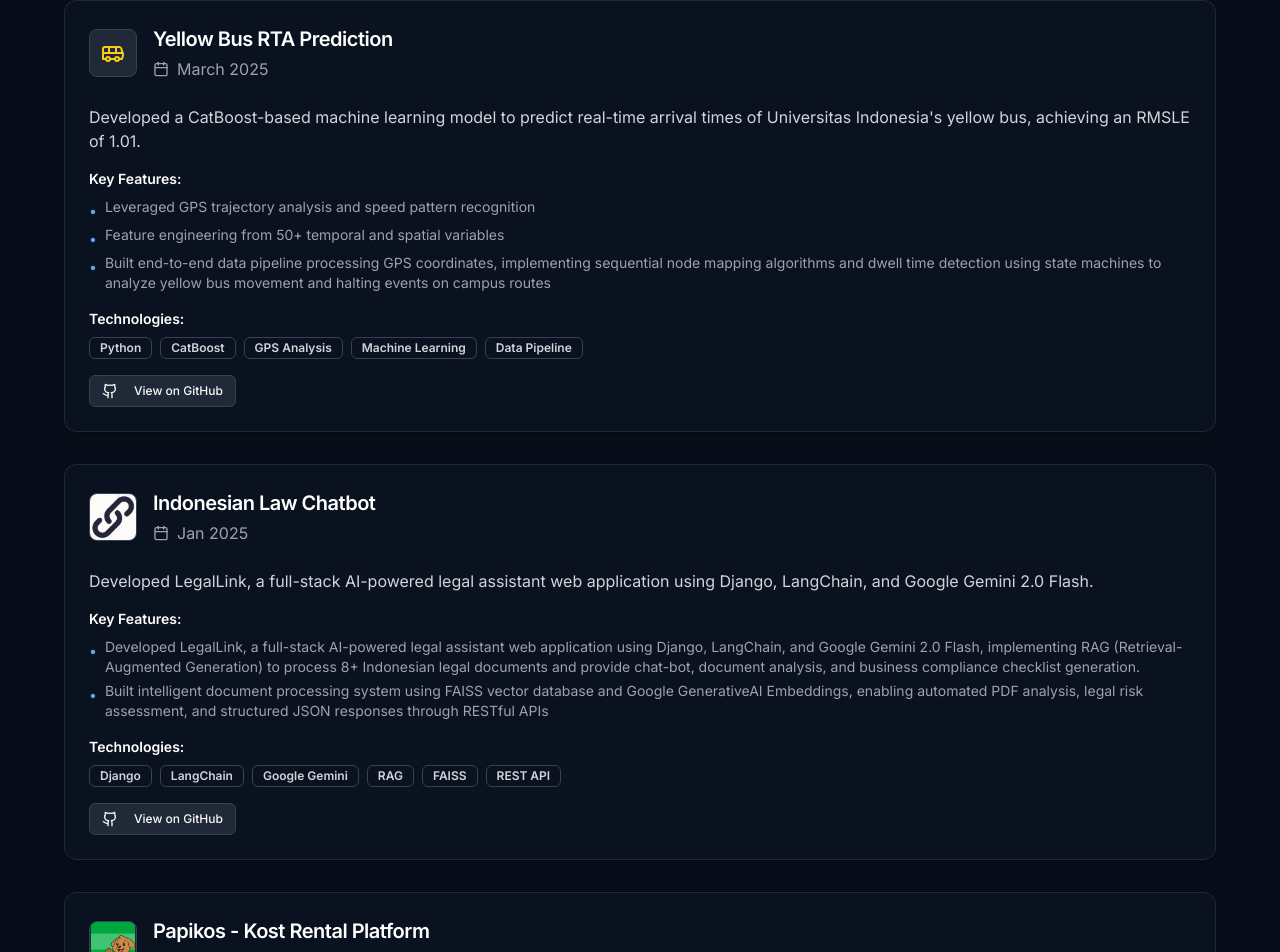
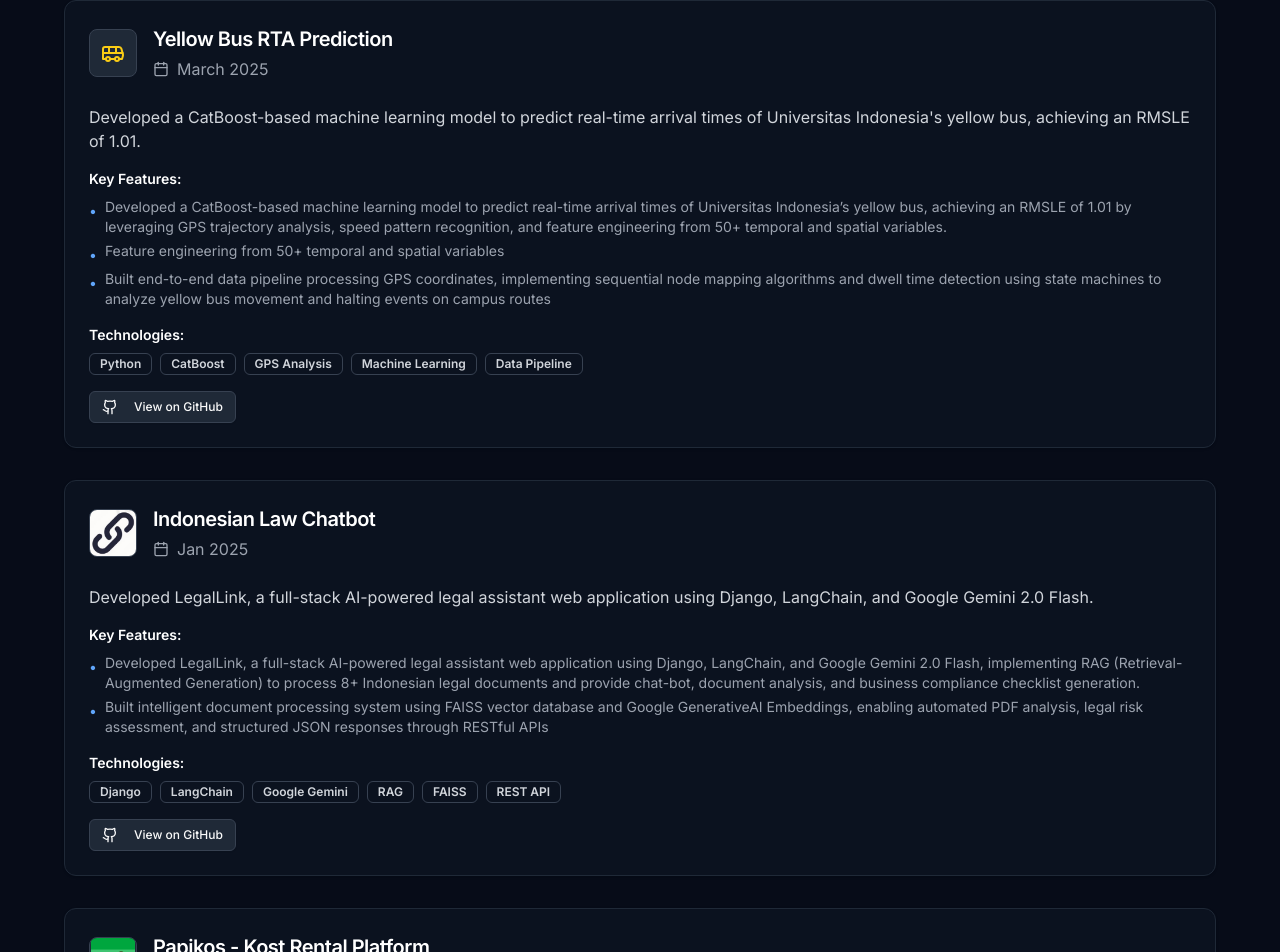
Before and after one commit to n0-codes/portofolio-web, a Next.js app: page / in a window 1280 px wide. Shown: the part 3732-4684 px from the top of the page. Built offline with nearby package versions, Linux system fonts and the light colour scheme.

Commit message:
edit project description

```diff
--- a/src/components/projects.tsx
+++ b/src/components/projects.tsx
@@ -32,7 +32,7 @@
     description:
       "Developed a CatBoost-based machine learning model to predict real-time arrival times of Universitas Indonesia's yellow bus, achieving an RMSLE of 1.01.",
     details: [
-      "Leveraged GPS trajectory analysis and speed pattern recognition",
+      "Developed a CatBoost-based machine learning model to predict real-time arrival times of Universitas Indonesia’s yellow bus, achieving an RMSLE of 1.01 by leveraging GPS trajectory analysis, speed pattern recognition, and feature engineering from 50+ temporal and spatial variables.",
       "Feature engineering from 50+ temporal and spatial variables",
       "Built end-to-end data pipeline processing GPS coordinates, implementing sequential node mapping algorithms and dwell time detection using state machines to analyze yellow bus movement and halting events on campus routes",
       ],
```
